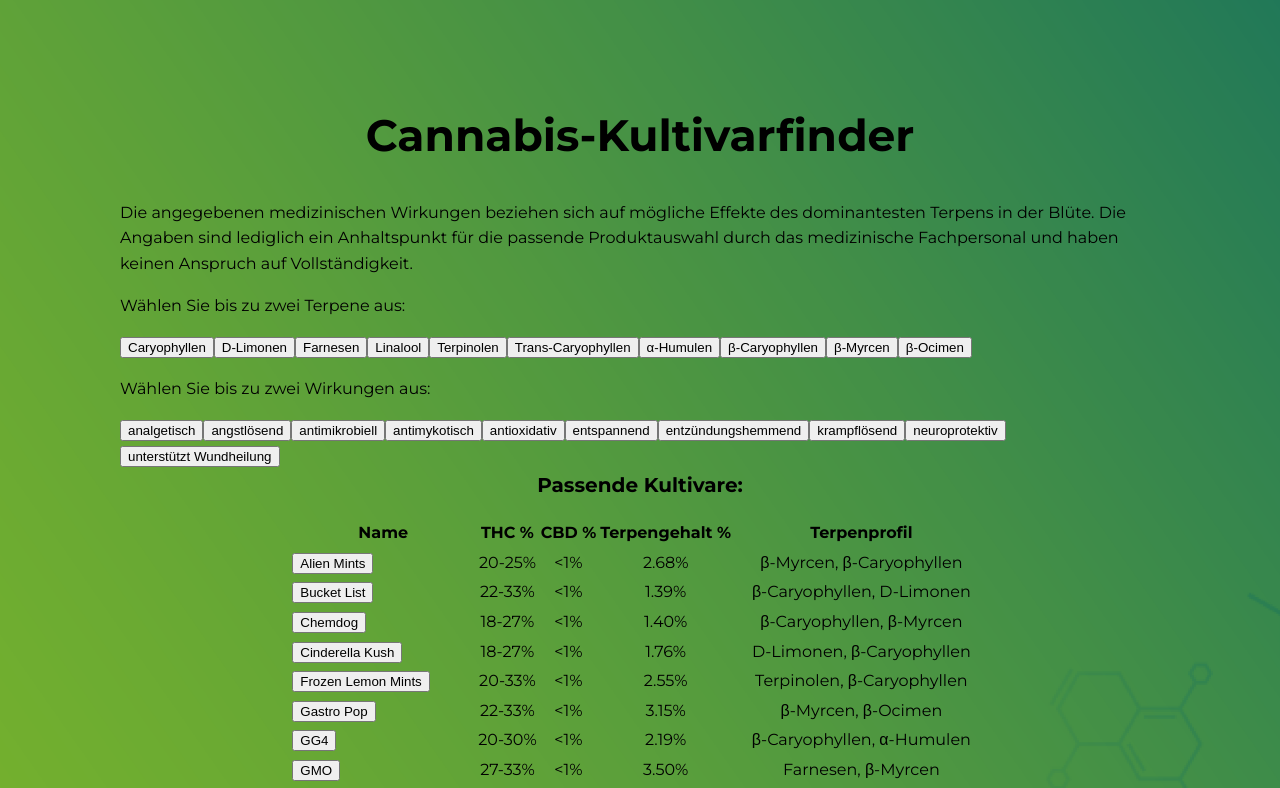
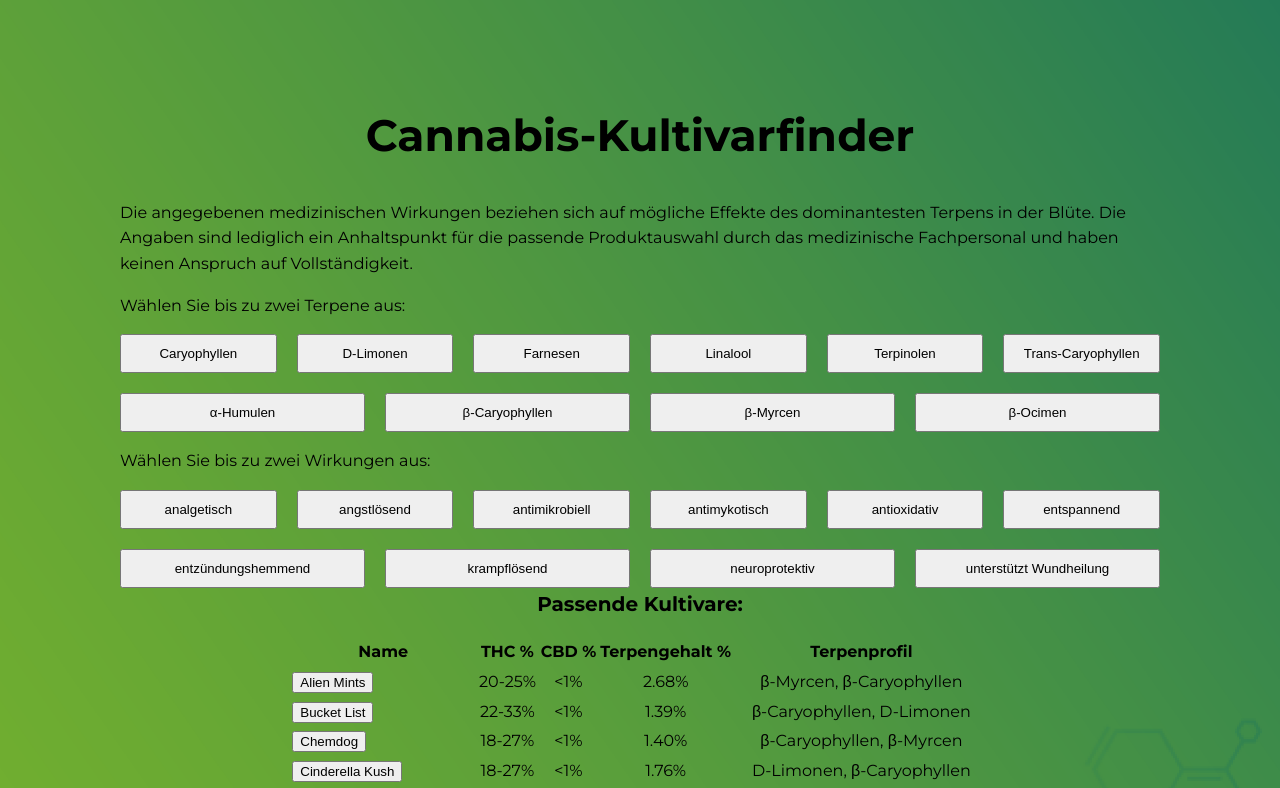
Before and after one commit to Benne420/kultivarfinder_app, a React (Create React App) app: page / in a window 1280 px wide. Shown: the top 788 px of the page. Built offline with nearby package versions, Linux system fonts and the light colour scheme; a web font is replaced by a local one.

Commit message:
Changes to be committed: 	modified:   src/App.js     modified:   public/kultivare.json

```diff
--- a/src/styles.css
+++ b/src/styles.css
@@ -163,3 +163,14 @@ nav a:hover {
     margin: 20px;
   }
 }
+.grid {
+  display: flex;
+  flex-wrap: wrap;
+  gap: 20px;
+}
+
+.button {
+  flex: 1 1 150px; /* wachsen gleichmäßig, Basisbreite 150px */
+  text-align: center;
+  padding: 10px;
+}
```
